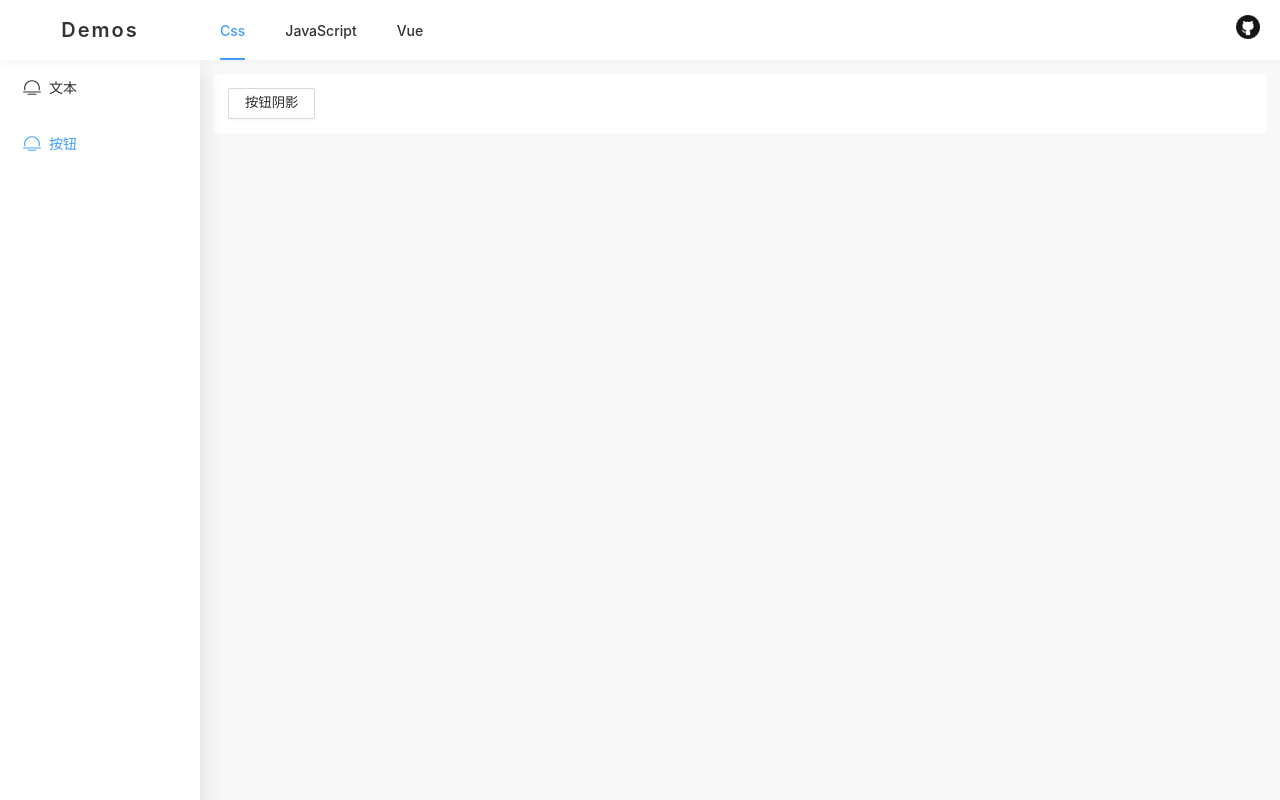
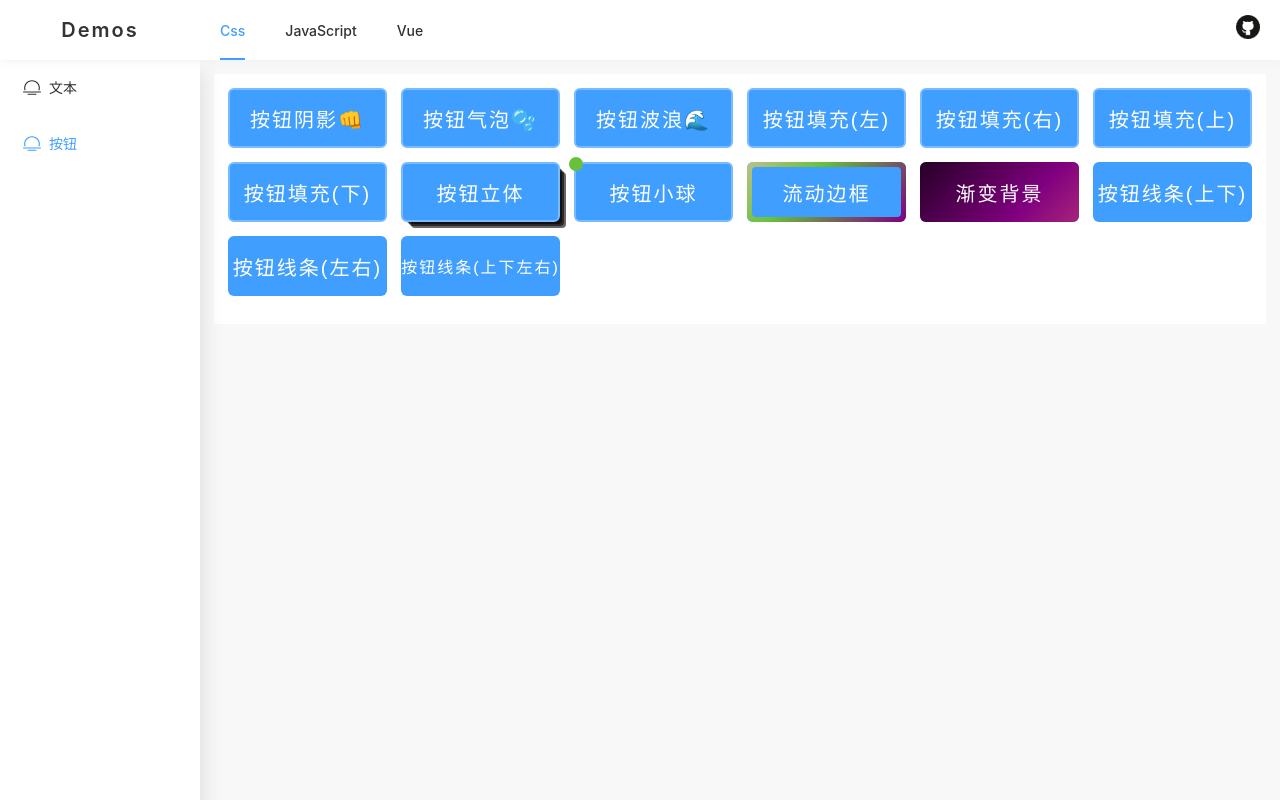
Before and after one commit to wangxiaoze-view/web-demos, a Vue app: page /#/css/button in a window 1280 px wide. Built offline with nearby package versions, Linux system fonts and the light colour scheme.

Commit message:
feat: 添加部分按钮动画

```diff
--- a/src/views/css/button/btn.css
+++ b/src/views/css/button/btn.css
@@ -1,33 +1,375 @@
+
 .btn {
-  padding: 5px 16px;
-  color: #000000d9;
-  border: 1px solid #d9d9d9;
-  background-color: transparent;
-  border-radius: 2px;
-  line-height: 1.4;
-  box-shadow: 0 2px #00000004;
+  position: relative;
+  z-index: 1;
+  width: 100%;
+  height: 60px;
+  font-size: 20px;
   cursor: pointer;
-  transition: .3s;
-  position: relative;
+  color: var(--el-color-white);
+  background: var(--el-color-primary);
+  border: 2px solid var(--el-color-primary-light-3);
+  outline: none;
+  border-radius: 6px;
+  letter-spacing: 2px;
+  transition: all 1s;
+  margin-bottom: 14px;
+}
+.btn:hover {
+  opacity: 0.7;
+}
+.btn:active {
+  opacity: 1;
 }
 
-.btn-1:hover{
-  color: var(--el-color-primary);
-  border-color: currentColor;
-}
-
-.btn-1::after{
+/* 阴影 */
+.btn-1::after {
   content: '';
   position: absolute;
   inset: 0;
   border-radius: inherit;
   transition: .3s;
   opacity: 0;
-  box-shadow: 0 0 2px 10px var(--el-color-primary);
+  box-shadow: 0 0 5px 10px #000;
+}
+.btn-1:active::after {
+    box-shadow: none;
+    opacity: 1;
+    transition: 0s;
 }
 
-.btn-1:active::after{
+/* 气泡 */
+.btn-2 {
+  overflow: hidden;
+}
+.btn-2::before {
+  content: '';
+  display: block;
+  position: absolute;
+  top: 50%;
+  left: 50%;
+  transform: translate3d(-50%, -50%, 0) scale(0, 0);
+  width: 20px;
+  height: 20px;
+  border-radius: 50px;
+  transform-origin: center;
+  background: rgba(0, 0, 0, .6);
+  transition: ease-in-out .5s;
+}
+.btn-2:hover::before {
+  transform: translate3d(-50%, -50%, 0) scale(10, 10);
+}
+
+
+/* 波浪 */
+.btn-3::before {
+  content: "";
+  position: absolute;
+  z-index: -1;
+  inset: 0;
+  border: 1px solid #409EFF;
+  border-radius: 4px;
+  transform-origin: center;
+}
+.btn-3:hover::before {
+  transform: scale(1.256);
+  transition: all ease-out .5s;
+  border: 2px solid #409EFF;
+  opacity: 0;
+}
+
+
+/* 填充 */
+.btn-4::before {
+  content: '';
+  display: block;
+  position: absolute;
+  z-index: -1;
+  transition: width ease-in-out .3s, height ease-in-out .3s;
+  height: 100%;
+}
+/* 左 */
+.btn-4--1::before {
+  inset: 0;
+  width: 0;
+  background: var(--el-color-danger);
+}
+.btn-4--1:hover::before {
+  width: 100%;
+}
+
+/* 右 */
+.btn-4--2::before {
+  top: 0;
+  bottom: 0;
+  right: 0;
+  width: 0;
+  background: var(--el-color-danger);
+}
+.btn-4--2:hover::before {
+  width: 100%;
+}
+
+/* 上 */
+.btn-4--3::before {
+  left: 0;
+  right: 0;
+  bottom: 0;
+  height: 0;
+  width: 100%;
+  background: var(--el-color-danger);
+}
+.btn-4--3:hover::before {
+  height: 100%;
+}
+
+/* 下 */
+.btn-4--4::before {
+  inset: 0;
+  height: 0;
+  width: 100%;
+  background: var(--el-color-danger);
+
+}
+.btn-4--4:hover::before {
+  height: 100%;
+}
+
+
+/* 立体 */
+.btn-5 {
+  box-shadow: 0 0 0 -2px rgba(0, 0, 0, .6),
+  2px 2px 0 -2px rgba(0, 0, 0, .6),
+  4px 4px 0 -2px rgba(0, 0, 0, .6),
+  6px 6px 0 -2px rgba(0, 0, 0, .6),
+  8px 8px 0 -2px rgba(0, 0, 0, .6);
+  transition: all .3s;
+}
+.btn-5:active {
   box-shadow: none;
-  opacity: 0.4;
-  transition: 0s;
+  overflow: hidden;
+  transform: translate(8px, 8px);
 }
+
+/* 小球 */
+@keyframes dot-ani {
+  0% {
+    transform: translateX(0) translateY(0);
+    background-color: var(--el-color-success);
+  }
+  25% {
+    transform: translateX(185px) translateY(0);
+    background-color: var(--el-color-warning);
+  }
+  50% {
+    transform: translateX(185px) translateY(60px);
+    background-color: var(--el-color-danger);
+  }
+  75% {
+    transform: translateX(0) translateY(60px);
+    background-color: var(--el-color-primary);
+  }
+  100% {
+    transform: translateX(0) translateY(0);
+    background-color: pink;
+  }
+}
+.btn-6::before {
+  content: '';
+  display: block;
+  position: absolute;
+  left: -7px;
+  top: -7px;
+  width: 14px;
+  height: 14px;
+  border-radius: 50px;
+  background-color: var(--el-color-success);
+}
+.btn-6:hover::before {
+  animation: dot-ani 2s infinite linear ;
+}
+
+
+/* 流动边框 */
+@keyframes route-ani {
+  from {
+    transform: rotate(0deg);
+  }
+  to {
+    transform: rotate(360deg);
+  }
+}
+.btn-7, .btn-8 {
+  overflow: hidden;
+  border: none;
+}
+.btn-7::before {
+  content: '';
+  display: block;
+  width: 300px;
+  height: 300px;
+  overflow: hidden;
+  position: absolute;
+  top: -75px;
+  left: -75px;
+  z-index: -2;
+  background-image: linear-gradient( var(--el-color-error), purple, var(--el-color-success), pink);
+  animation: route-ani 4s linear infinite;
+}
+.btn-7::after {
+  content: '';
+  position: absolute;
+  z-index: -1;
+  inset: 5px;
+  border-radius: 4px;
+  overflow: hidden;
+  background: var(--el-color-primary);
+}
+
+/* 渐变背景 */
+.btn-8::before {
+  content: '';
+  display: block;
+  width: 300px;
+  height: 300px;
+  overflow: hidden;
+  position: absolute;
+  top: -75px;
+  left: -75px;
+  z-index: -2;
+  background-image: linear-gradient( var(--el-color-error), purple, black);
+  animation: route-ani 4s linear infinite;
+}
+.btn-8::after {
+  content: '';
+  position: absolute;
+  z-index: -1;
+  inset: 5px;
+  border-radius: 4px;
+  overflow: hidden;
+}
+
+/* 按钮线条 */
+/*上下*/
+.btn-9 {
+  padding: 0;
+  border: none;
+  overflow: hidden;
+}
+.btn-9--1::before {
+  content: '';
+  display: block;
+  position: absolute;
+  inset: 0;
+  width: 0;
+  height: 4px;
+  background: var(--el-color-success);
+  transition: .5s;
+}
+.btn-9--1::after {
+  content: '';
+  display: block;
+  position: absolute;
+  width: 0;
+  top: calc(100% - 4px);
+  height: 4px;
+  background: var(--el-color-warning);
+  transition: .5s;
+}
+.btn-9--1::before{
+  margin-left: auto;
+}
+.btn-9--1:hover::before, .btn-9--1:hover::after {
+  width: 100%;
+}
+
+/*左右*/
+.btn-9--2::before {
+  content: '';
+  display: block;
+  position: absolute;
+  left: 0;
+  top: 0;
+  width: 4px;
+  height: 0;
+  background: var(--el-color-success);
+  transition: .5s;
+}
+.btn-9--2::after {
+  content: '';
+  display: block;
+  position: absolute;
+  width: 4px;
+  bottom: 0;
+  right: 0;
+  height: 0;
+  background: var(--el-color-warning);
+  transition: .5s;
+}
+
+.btn-9--2:hover::before, .btn-9--2:hover::after {
+  height: 100%;
+}
+
+/* 上下左右 */
+.btn-9--3 {
+  font-size: 16px;
+}
+.btn-9--3::before {
+  content: '';
+  display: block;
+  position: absolute;
+  inset: 0;
+  width: 0;
+  height: 4px;
+  background: var(--el-color-success);
+  transition: .5s;
+}
+.btn-9--3::after {
+  content: '';
+  display: block;
+  position: absolute;
+  width: 0;
+  top: calc(100% - 4px);
+  height: 4px;
+  background: var(--el-color-warning);
+  transition: .5s;
+}
+.btn-9--3::before{
+  margin-left: auto;
+}
+.btn-9--3:hover::before, .btn-9--3:hover::after {
+  width: 100%;
+}
+.btn-9--3 .btn-9--mark  {
+  position: absolute;
+  z-index: -1;
+  inset: 4px 0;
+  display: block;
+}
+
+.btn-9--3 .btn-9--mark::before {
+  content: '';
+  display: block;
+  position: absolute;
+  left: 0;
+  top: 0;
+  width: 4px;
+  height: 0;
+  background: purple;
+  transition: .5s;
+}
+.btn-9--3 .btn-9--mark::after {
+  content: '';
+  display: block;
+  position: absolute;
+  width: 4px;
+  bottom: 0;
+  right: 0;
+  height: 0;
+  background: var(--el-color-error);
+  transition: .5s;
+}
+.btn-9--3:hover .btn-9--mark::before , .btn-9--3:hover .btn-9--mark::after {
+  height: 100%;
+}
--- a/src/views/css/button/index.vue
+++ b/src/views/css/button/index.vue
@@ -3,7 +3,54 @@
 </script>
 <template>
   <div class="view-main--container">
-    <button class="btn btn-1">按钮阴影</button>
+
+    <el-row :gutter="14" >
+      <el-col :span="4">
+        <button class="btn btn-1">按钮阴影👊</button>
+      </el-col>
+      <el-col :span="4">
+        <button class="btn btn-2">按钮气泡🫧</button>
+      </el-col>
+      <el-col :span="4">
+        <button class="btn btn-3">按钮波浪🌊</button>
+      </el-col>
+      <el-col :span="4">
+        <button class="btn btn-4 btn-4--1">按钮填充(左)</button>
+      </el-col>
+      <el-col :span="4">
+        <button class="btn btn-4 btn-4--2">按钮填充(右)</button>
+      </el-col>
+      <el-col :span="4">
+        <button class="btn btn-4 btn-4--3">按钮填充(上)</button>
+      </el-col>
+      <el-col :span="4">
+        <button class="btn btn-4 btn-4--4">按钮填充(下)</button>
+      </el-col>
+      <el-col :span="4">
+        <button class="btn btn-5">按钮立体</button>
+      </el-col>
+      <el-col :span="4">
+        <button class="btn btn-6">按钮小球</button>
+      </el-col>
+      <el-col :span="4">
+        <button class="btn btn-7">流动边框</button>
+      </el-col>
+      <el-col :span="4">
+        <button class="btn btn-8">渐变背景</button>
+      </el-col>
+      <el-col :span="4">
+        <button class="btn btn-9 btn-9--1">按钮线条(上下)</button>
+      </el-col>
+      <el-col :span="4">
+        <button class="btn btn-9 btn-9--2">按钮线条(左右)</button>
+      </el-col>
+      <el-col :span="4">
+        <button class="btn btn-9 btn-9--3">
+          <span class="btn-9--mark"></span>
+          按钮线条(上下左右)
+        </button>
+      </el-col>
+    </el-row>
   </div>
 </template>
 
--- a/src/views/css/text/index.vue
+++ b/src/views/css/text/index.vue
@@ -13,6 +13,14 @@
       </el-card>
     </el-col>
 
+
+    <el-col :span="8">
+      <el-card class="box-card--2" shadow="hover">
+        <div class="blend-text">交融效果</div>
+      </el-card>
+    </el-col>
+
+
     <el-col :span="6">
     </el-col>
 
--- a/src/views/css/text/text.css
+++ b/src/views/css/text/text.css
@@ -44,3 +44,31 @@
 .box-card--1:hover .model-title {
   font-size: 70px;
 }
+
+
+/* 交融效果 */
+.box-card--2 {
+  background: #000000;
+  height: 140px;
+  filter: contrast(30);
+  display: flex;
+  align-items: center;
+  justify-content: center;
+}
+
+.box-card--2 .blend-text {
+  color: #fff;
+  font-size: 60px;
+  animation: blend-ani 3s forwards;
+}
+
+@keyframes blend-ani {
+  from {
+    letter-spacing: -36px;
+    filter: blur(20px);
+  }
+  to {
+    letter-spacing: 10px;
+    filter: blur(0);
+  }
+}
```
